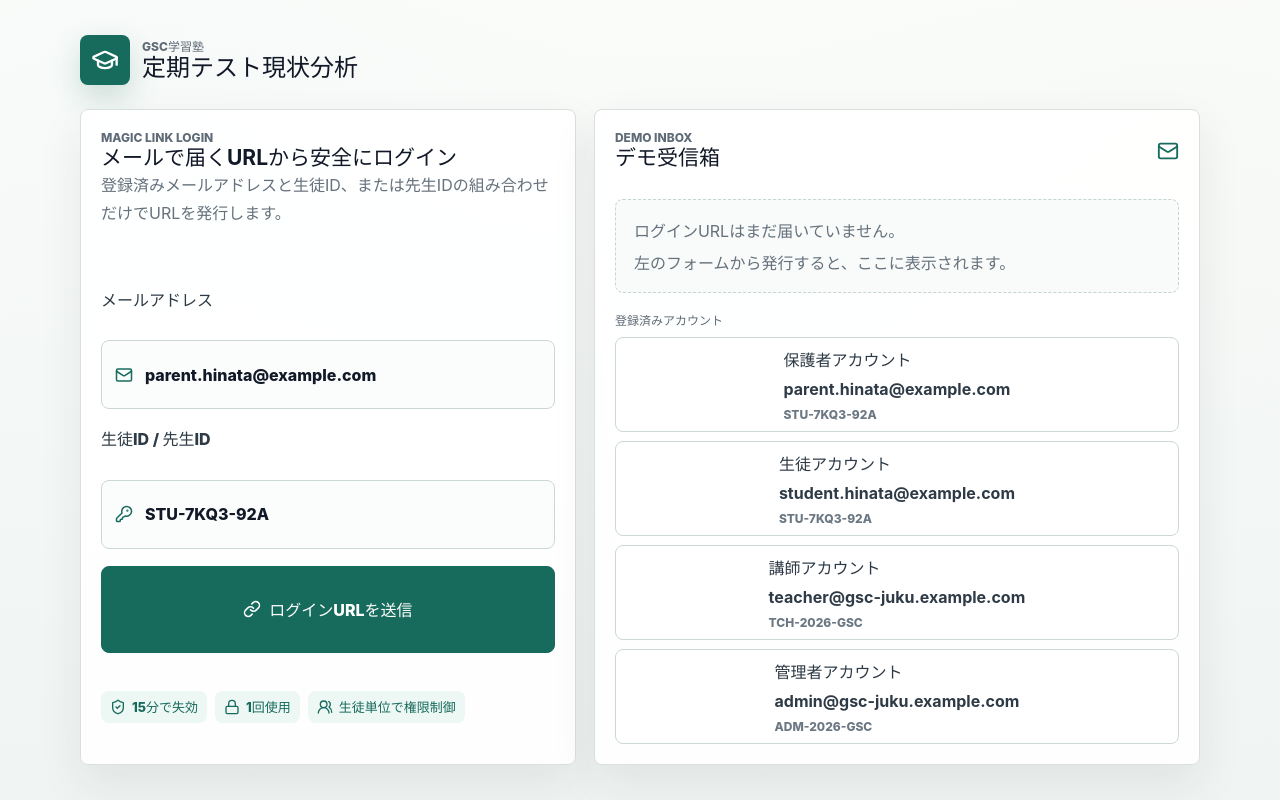
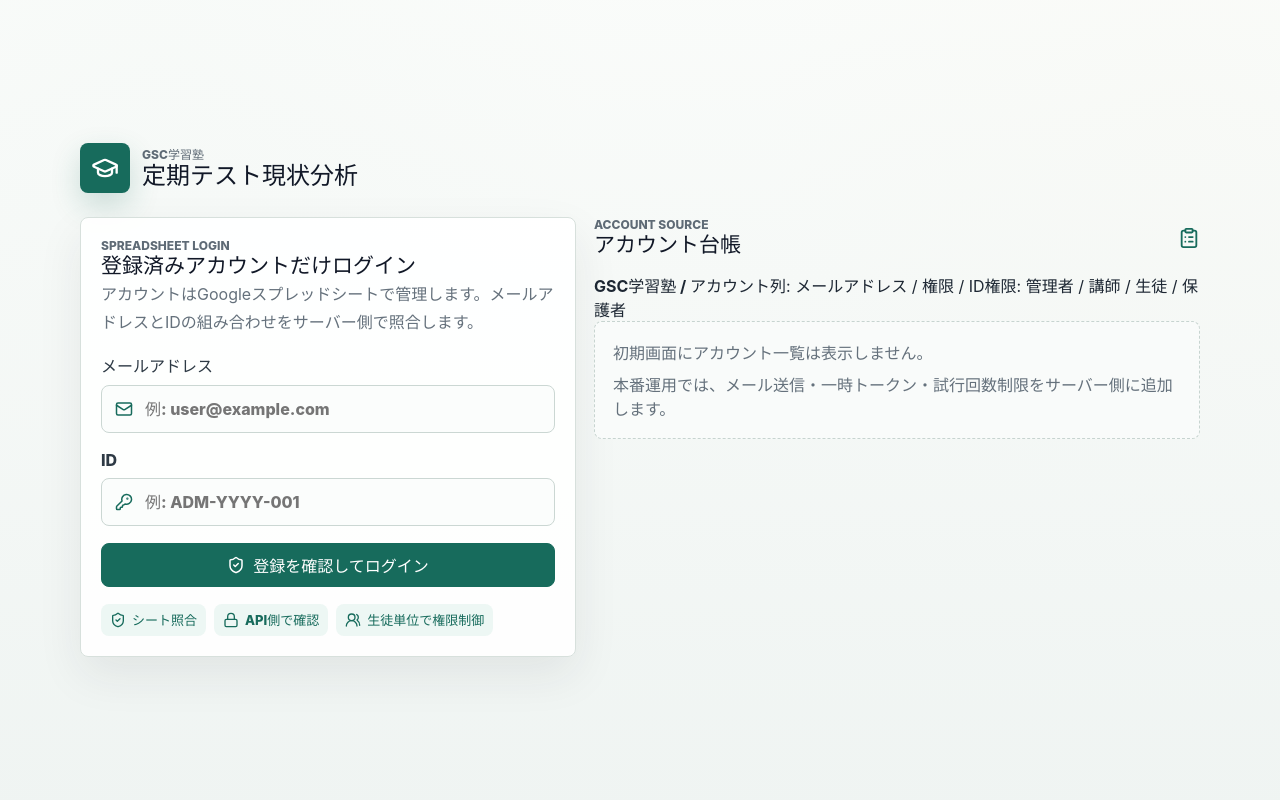
Before and after one commit to it-mei-ai/gsc-juku, a React (Vite) app: page / in a window 1280 px wide. Built offline with nearby package versions, Linux system fonts and the light colour scheme.

Commit message:
Use spreadsheet account login

```diff
--- a/src/App.tsx
+++ b/src/App.tsx
@@ -5,13 +5,10 @@ import {
   BookOpenCheck,
   CheckCircle2,
   ClipboardList,
-  Copy,
-  ExternalLink,
   FileImage,
   FolderOpen,
   GraduationCap,
   KeyRound,
-  Link,
   Lock,
   LogOut,
   Mail,
@@ -28,22 +25,6 @@ type Role = "student" | "parent" | "teacher" | "admin";
 type Subject = "数学" | "英語";
 type Result = "correct" | "partial" | "incorrect";
 type FileStatus = "pending" | "analyzing" | "analyzed" | "error";
-
-type DemoAccount = {
-  email: string;
-  secretId: string;
-  role: Role;
-  label: string;
-  linkedStudentIds: string[];
-};
-
-type MagicToken = {
-  token: string;
-  email: string;
-  secretId: string;
-  expiresAt: number;
-  used: boolean;
-};
 
 type Session = {
   email: string;
@@ -101,10 +82,9 @@ type Student = {
   analyses: TestAnalysis[];
 };
 
-const TOKEN_STORE_KEY = "gsc-test-analysis-magic-tokens-v1";
 const SESSION_KEY = "gsc-test-analysis-session-v1";
-const TOKEN_TTL_MS = 15 * 60 * 1000;
 const SESSION_TTL_MS = 8 * 60 * 60 * 1000;
+const ACCOUNT_SHEET_NAME = "GSC学習塾 / アカウント";
 
 const resultLabels: Record<Result, string> = {
   correct: "正答",
@@ -118,37 +98,6 @@ const roleLabels: Record<Role, string> = {
   teacher: "講師",
   admin: "管理者"
 };
-
-const demoAccounts: DemoAccount[] = [
-  {
-    email: "parent.hinata@example.com",
-    secretId: "STU-7KQ3-92A",
-    role: "parent",
-    label: "保護者アカウント",
-    linkedStudentIds: ["student-hinata"]
-  },
-  {
-    email: "student.hinata@example.com",
-    secretId: "STU-7KQ3-92A",
-    role: "student",
-    label: "生徒アカウント",
-    linkedStudentIds: ["student-hinata"]
-  },
-  {
-    email: "teacher@gsc-juku.example.com",
-    secretId: "TCH-2026-GSC",
-    role: "teacher",
-    label: "講師アカウント",
-    linkedStudentIds: ["student-hinata", "student-ren"]
-  },
-  {
-    email: "admin@gsc-juku.example.com",
-    secretId: "ADM-2026-GSC",
-    role: "admin",
-    label: "管理者アカウント",
-    linkedStudentIds: ["student-hinata", "student-ren"]
-  }
-];
 
 const initialStudents: Student[] = [
   {
@@ -397,19 +346,6 @@ const initialStudents: Student[] = [
   }
 ];
 
-function readTokens(): MagicToken[] {
-  try {
-    const raw = localStorage.getItem(TOKEN_STORE_KEY);
-    return raw ? (JSON.parse(raw) as MagicToken[]) : [];
-  } catch {
-    return [];
-  }
-}
-
-function writeTokens(tokens: MagicToken[]) {
-  localStorage.setItem(TOKEN_STORE_KEY, JSON.stringify(tokens));
-}
-
 function readSession(): Session | null {
   try {
     const raw = localStorage.getItem(SESSION_KEY);
@@ -423,11 +359,6 @@ function readSession(): Session | null {
   } catch {
     return null;
   }
-}
-
-function createToken() {
-  const random = crypto.getRandomValues(new Uint8Array(16));
-  return Array.from(random, (byte) => byte.toString(16).padStart(2, "0")).join("");
 }
 
 function formatPercent(unit: UnitAnalysis) {
@@ -444,35 +375,15 @@ function statusLabel(status: FileStatus) {
 function App() {
   const [students, setStudents] = useState(initialStudents);
   const [session, setSession] = useState<Session | null>(() => readSession());
-  const [email, setEmail] = useState(demoAccounts[0].email);
-  const [secretId, setSecretId] = useState(demoAccounts[0].secretId);
-  const [tokens, setTokens] = useState<MagicToken[]>(() => readTokens());
+  const [email, setEmail] = useState("");
+  const [secretId, setSecretId] = useState("");
   const [loginMessage, setLoginMessage] = useState("");
-  const [copiedToken, setCopiedToken] = useState("");
+  const [loginLoading, setLoginLoading] = useState(false);
   const [selectedStudentId, setSelectedStudentId] = useState(initialStudents[0].id);
   const [selectedSubject, setSelectedSubject] = useState<Subject>("数学");
   const [auditResult, setAuditResult] = useState("未実行");
   const [syncMessage, setSyncMessage] = useState("Google Driveフォルダは未接続です");
   const fileInputRef = useRef<HTMLInputElement | null>(null);
-
-  useEffect(() => {
-    writeTokens(tokens);
-  }, [tokens]);
-
-  useEffect(() => {
-    const url = new URL(window.location.href);
-    const token = url.searchParams.get("token");
-    if (token) {
-      consumeToken(token);
-      url.searchParams.delete("token");
-      window.history.replaceState({}, "", url.toString());
-    }
-  }, []);
-
-  const activeTokens = useMemo(
-    () => tokens.filter((token) => !token.used && token.expiresAt > Date.now()),
-    [tokens]
-  );
 
   const visibleStudents = useMemo(() => {
     if (!session) return [];
@@ -491,80 +402,52 @@ function App() {
   const selectedAnalysis = selectedStudent?.analyses.find((analysis) => analysis.subject === selectedSubject);
   const pendingFiles = selectedStudent?.analyses.flatMap((analysis) => analysis.files).filter((file) => file.status !== "analyzed").length ?? 0;
 
-  function issueMagicLink(event: FormEvent<HTMLFormElement>) {
+  async function handleLogin(event: FormEvent<HTMLFormElement>) {
     event.preventDefault();
     const normalizedEmail = email.trim().toLowerCase();
     const normalizedSecret = secretId.trim();
-    const account = demoAccounts.find(
-      (item) => item.email === normalizedEmail && item.secretId === normalizedSecret
-    );
 
-    if (!account) {
-      setLoginMessage("登録済みメールアドレスとIDの組み合わせが見つかりません。");
+    if (!normalizedEmail || !normalizedSecret) {
+      setLoginMessage("メールアドレスとIDを入力してください。");
       return;
     }
 
-    const token: MagicToken = {
-      token: createToken(),
-      email: account.email,
-      secretId: account.secretId,
-      expiresAt: Date.now() + TOKEN_TTL_MS,
-      used: false
-    };
-    setTokens((current) => [token, ...current.filter((item) => item.expiresAt > Date.now()).slice(0, 4)]);
-    setLoginMessage("デモ受信箱にログインURLを発行しました。");
-  }
+    setLoginLoading(true);
+    setLoginMessage("スプレッドシートの登録情報を確認しています...");
 
-  function consumeToken(tokenValue: string) {
-    const found = readTokens().find((item) => item.token === tokenValue);
-    if (!found || found.used || found.expiresAt <= Date.now()) {
-      setLoginMessage("ログインURLが無効、または有効期限切れです。");
-      return;
-    }
+    try {
+      const response = await fetch("/api/login", {
+        method: "POST",
+        headers: { "Content-Type": "application/json" },
+        body: JSON.stringify({ email: normalizedEmail, secretId: normalizedSecret })
+      });
+      const payload = (await response.json()) as { account?: Omit<Session, "expiresAt">; error?: string };
 
-    const account = demoAccounts.find(
-      (item) => item.email === found.email && item.secretId === found.secretId
-    );
-    if (!account) {
-      setLoginMessage("このURLのアカウントが見つかりません。");
+      if (!response.ok || !payload.account) {
+        setLoginMessage(payload.error ?? "登録済みメールアドレスとIDの組み合わせが見つかりません。");
         return;
       }
 
       const nextSession: Session = {
-      email: account.email,
-      secretId: account.secretId,
-      role: account.role,
-      linkedStudentIds: account.linkedStudentIds,
+        ...payload.account,
         expiresAt: Date.now() + SESSION_TTL_MS
       };
 
       localStorage.setItem(SESSION_KEY, JSON.stringify(nextSession));
       setSession(nextSession);
-    setTokens((current) =>
-      current.map((item) => (item.token === tokenValue ? { ...item, used: true } : item))
-    );
       setLoginMessage("");
-    setSelectedStudentId(account.linkedStudentIds[0] ?? initialStudents[0].id);
+      setSelectedStudentId(nextSession.linkedStudentIds[0] ?? initialStudents[0].id);
+    } catch {
+      setLoginMessage("アカウント確認APIに接続できませんでした。時間をおいて再度お試しください。");
+    } finally {
+      setLoginLoading(false);
+    }
   }
 
   function logout() {
     localStorage.removeItem(SESSION_KEY);
     setSession(null);
     setAuditResult("未実行");
-  }
-
-  function tokenUrl(token: string) {
-    return `${window.location.origin}${window.location.pathname}?token=${token}`;
-  }
-
-  async function copyToken(token: string) {
-    const url = tokenUrl(token);
-    try {
-      await navigator.clipboard.writeText(url);
-      setCopiedToken(token);
-    } catch {
-      setCopiedToken("");
-    }
   }
 
   function runDriveSync() {
@@ -635,12 +518,12 @@ function App() {
           </div>
 
           <div className="auth-grid">
-            <form className="login-card" onSubmit={issueMagicLink}>
+            <form className="login-card" onSubmit={handleLogin}>
               <div>
-                <p className="section-kicker">Magic Link Login</p>
-                <h2>メールで届くURLから安全にログイン</h2>
+                <p className="section-kicker">Spreadsheet Login</p>
+                <h2>登録済みアカウントだけログイン</h2>
                 <p className="muted">
-                  登録済みメールアドレスと生徒ID、または先生IDの組み合わせだけでURLを発行します。
+                  アカウントはGoogleスプレッドシートで管理します。メールアドレスとIDの組み合わせをサーバー側で照合します。
                 </p>
               </div>
 
@@ -653,21 +536,26 @@ function App() {
                     value={email}
                     onChange={(event) => setEmail(event.target.value)}
                     autoComplete="email"
+                    placeholder="例: user@example.com"
                   />
                 </span>
               </label>
 
               <label>
-                生徒ID / 先生ID
+                ID
                 <span className="input-shell">
                   <KeyRound size={18} />
-                  <input value={secretId} onChange={(event) => setSecretId(event.target.value)} />
+                  <input
+                    value={secretId}
+                    onChange={(event) => setSecretId(event.target.value)}
+                    placeholder="例: ADM-YYYY-001"
+                  />
                 </span>
               </label>
 
-              <button className="primary-button" type="submit">
-                <Link size={18} />
-                ログインURLを送信
+              <button className="primary-button" type="submit" disabled={loginLoading}>
+                <ShieldCheck size={18} />
+                {loginLoading ? "確認中" : "登録を確認してログイン"}
               </button>
 
               {loginMessage ? <p className="form-message">{loginMessage}</p> : null}
@@ -675,11 +563,11 @@ function App() {
               <div className="security-list" aria-label="セキュリティ方針">
                 <span>
                   <ShieldCheck size={16} />
-                  15分で失効
+                  シート照合
                 </span>
                 <span>
                   <Lock size={16} />
-                  1回使用
+                  API側で確認
                 </span>
                 <span>
                   <UsersRound size={16} />
@@ -688,57 +576,24 @@ function App() {
               </div>
             </form>
 
-            <aside className="mail-preview">
+            <aside className="sheet-panel">
               <div className="panel-heading">
                 <div>
-                  <p className="section-kicker">Demo inbox</p>
-                  <h2>デモ受信箱</h2>
+                  <p className="section-kicker">Account source</p>
+                  <h2>アカウント台帳</h2>
                 </div>
-                <Mail size={22} />
+                <ClipboardList size={22} />
               </div>
-
-              {activeTokens.length === 0 ? (
+              <div className="sheet-source-card">
+                <strong>{ACCOUNT_SHEET_NAME}</strong>
+                <span>列: メールアドレス / 権限 / ID</span>
+                <span>権限: 管理者 / 講師 / 生徒 / 保護者</span>
+              </div>
               <div className="empty-state">
-                  <p>ログインURLはまだ届いていません。</p>
-                  <span>左のフォームから発行すると、ここに表示されます。</span>
-                </div>
-              ) : (
-                activeTokens.map((token) => (
-                  <article className="mail-item" key={token.token}>
-                    <div>
-                      <strong>{token.email}</strong>
-                      <p>有効期限: {new Date(token.expiresAt).toLocaleTimeString("ja-JP")}</p>
-                    </div>
-                    <div className="mail-actions">
-                      <button type="button" onClick={() => consumeToken(token.token)}>
-                        <ExternalLink size={16} />
-                        URLを開く
-                      </button>
-                      <button type="button" onClick={() => copyToken(token.token)} aria-label="ログインURLをコピー">
-                        <Copy size={16} />
-                        {copiedToken === token.token ? "コピー済み" : "コピー"}
-                      </button>
-                    </div>
-                  </article>
-                ))
-              )}
-
-              <div className="demo-accounts">
-                <p className="section-kicker">登録済みアカウント</p>
-                {demoAccounts.map((account) => (
-                  <button
-                    type="button"
-                    key={account.email}
-                    onClick={() => {
-                      setEmail(account.email);
-                      setSecretId(account.secretId);
-                    }}
-                  >
-                    <span>{account.label}</span>
-                    <strong>{account.email}</strong>
-                    <small>{account.secretId}</small>
-                  </button>
-                ))}
+                <p>初期画面にアカウント一覧は表示しません。</p>
+                <span>
+                  本番運用では、メール送信・一時トークン・試行回数制限をサーバー側に追加します。
+                </span>
               </div>
             </aside>
           </div>
```
Lines whose indentation alone changed are shown as unchanged.
